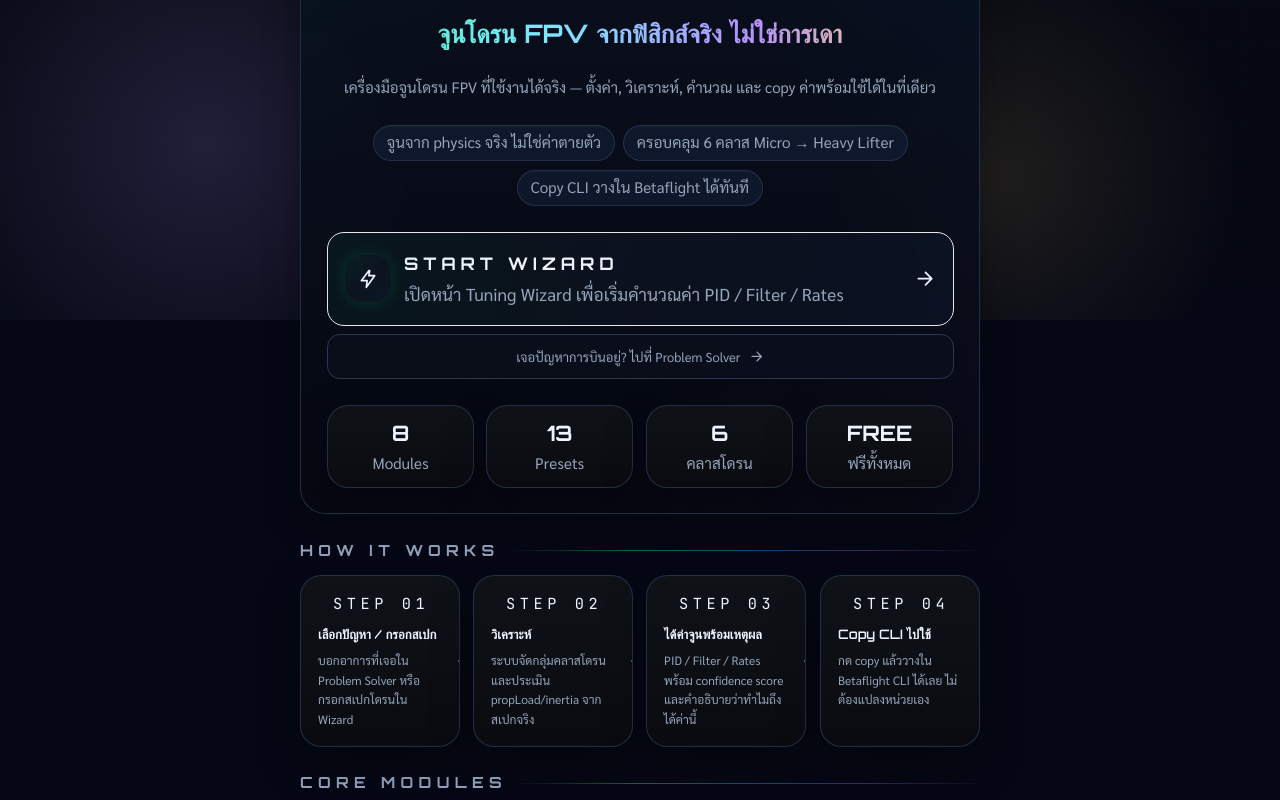
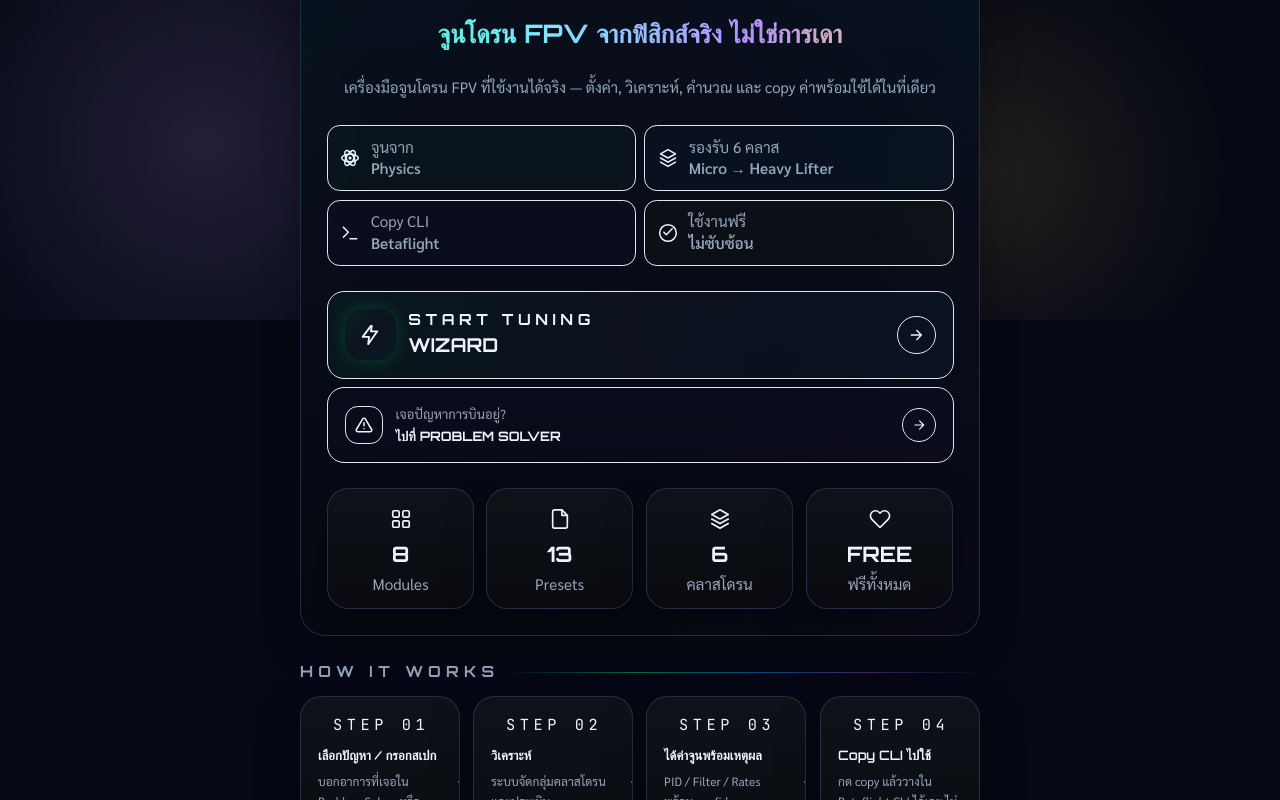
Before and after one commit to Santipap250/OBIXCORE, a Next.js app: page / in a window 1280 px wide. Shown: the part 480-1280 px from the top of the page. Built offline with nearby package versions, Linux system fonts and the light colour scheme; no server answers.

Commit message:
Add files via upload

```diff
--- a/app/page.tsx
+++ b/app/page.tsx
@@ -151,18 +151,107 @@ const tools = [
   },
 ];
 
-const quickStats = [
-  { value: "8", label: "Modules", color: "text-purple-DEFAULT" },
-  { value: "13", label: "Presets", color: "text-amber-DEFAULT" },
-  { value: "6", label: "คลาสโดรน", color: "text-blue-DEFAULT" },
-  { value: "FREE", label: "ฟรีทั้งหมด", color: "text-green-DEFAULT" },
+const featurePills = [
+  {
+    label: "จูนจาก",
+    highlight: "Physics",
+    accent: "green" as const,
+    icon: (
+      <svg width="20" height="20" viewBox="0 0 24 24" fill="none" stroke="currentColor" strokeWidth="1.8" strokeLinecap="round" strokeLinejoin="round">
+        <circle cx="12" cy="12" r="1"/>
+        <ellipse cx="12" cy="12" rx="10" ry="4.5"/>
+        <ellipse cx="12" cy="12" rx="10" ry="4.5" transform="rotate(60 12 12)"/>
+        <ellipse cx="12" cy="12" rx="10" ry="4.5" transform="rotate(120 12 12)"/>
+      </svg>
+    ),
+  },
+  {
+    label: "รองรับ 6 คลาส",
+    highlight: "Micro → Heavy Lifter",
+    accent: "blue" as const,
+    icon: (
+      <svg width="20" height="20" viewBox="0 0 24 24" fill="none" stroke="currentColor" strokeWidth="1.8" strokeLinecap="round" strokeLinejoin="round">
+        <path d="M12 2 3 7l9 5 9-5-9-5Z"/>
+        <path d="M3 12l9 5 9-5"/>
+        <path d="M3 17l9 5 9-5"/>
+      </svg>
+    ),
+  },
+  {
+    label: "Copy CLI",
+    highlight: "Betaflight",
+    accent: "purple" as const,
+    icon: (
+      <svg width="20" height="20" viewBox="0 0 24 24" fill="none" stroke="currentColor" strokeWidth="1.8" strokeLinecap="round" strokeLinejoin="round">
+        <polyline points="4 17 10 11 4 5"/>
+        <line x1="12" y1="19" x2="20" y2="19"/>
+      </svg>
+    ),
+  },
+  {
+    label: "ใช้งานฟรี",
+    highlight: "ไม่ซับซ้อน",
+    accent: "amber" as const,
+    icon: (
+      <svg width="20" height="20" viewBox="0 0 24 24" fill="none" stroke="currentColor" strokeWidth="1.8" strokeLinecap="round" strokeLinejoin="round">
+        <path d="M7 11l3 3 7-7"/>
+        <circle cx="12" cy="12" r="10"/>
+      </svg>
+    ),
+  },
 ];
 
-const valueProps = [
-  "จูนจาก physics จริง ไม่ใช่ค่าตายตัว",
-  "ครอบคลุม 6 คลาส Micro → Heavy Lifter",
-  "Copy CLI วางใน Betaflight ได้ทันที",
+const quickStats = [
+  {
+    value: "8",
+    label: "Modules",
+    color: "text-purple-DEFAULT",
+    icon: (
+      <svg width="22" height="22" viewBox="0 0 24 24" fill="none" stroke="currentColor" strokeWidth="1.8" strokeLinecap="round" strokeLinejoin="round">
+        <rect x="3" y="3" width="7" height="7" rx="1.5"/><rect x="14" y="3" width="7" height="7" rx="1.5"/>
+        <rect x="3" y="14" width="7" height="7" rx="1.5"/><rect x="14" y="14" width="7" height="7" rx="1.5"/>
+      </svg>
+    ),
+  },
+  {
+    value: "13",
+    label: "Presets",
+    color: "text-amber-DEFAULT",
+    icon: (
+      <svg width="22" height="22" viewBox="0 0 24 24" fill="none" stroke="currentColor" strokeWidth="1.8" strokeLinecap="round" strokeLinejoin="round">
+        <path d="M14 2H6a2 2 0 0 0-2 2v16a2 2 0 0 0 2 2h12a2 2 0 0 0 2-2V8z"/>
+        <polyline points="14 2 14 8 20 8"/>
+      </svg>
+    ),
+  },
+  {
+    value: "6",
+    label: "คลาสโดรน",
+    color: "text-blue-DEFAULT",
+    icon: (
+      <svg width="22" height="22" viewBox="0 0 24 24" fill="none" stroke="currentColor" strokeWidth="1.8" strokeLinecap="round" strokeLinejoin="round">
+        <path d="M12 2 3 7l9 5 9-5-9-5Z"/><path d="M3 12l9 5 9-5"/><path d="M3 17l9 5 9-5"/>
+      </svg>
+    ),
+  },
+  {
+    value: "FREE",
+    label: "ฟรีทั้งหมด",
+    color: "text-green-DEFAULT",
+    icon: (
+      <svg width="22" height="22" viewBox="0 0 24 24" fill="none" stroke="currentColor" strokeWidth="1.8" strokeLinecap="round" strokeLinejoin="round">
+        <path d="M20.84 4.61a5.5 5.5 0 0 0-7.78 0L12 5.67l-1.06-1.06a5.5 5.5 0 0 0-7.78 7.78l1.06 1.06L12 21.23l7.78-7.78 1.06-1.06a5.5 5.5 0 0 0 0-7.78z"/>
+      </svg>
+    ),
+  },
 ];
+
+const pillAccentClasses = {
+  green: { border: "border-green-DEFAULT/25", text: "text-green-DEFAULT", bg: "bg-green-muted/10" },
+  blue: { border: "border-blue-DEFAULT/25", text: "text-blue-DEFAULT", bg: "bg-blue-muted/10" },
+  purple: { border: "border-purple-DEFAULT/25", text: "text-purple-DEFAULT", bg: "bg-purple-muted/10" },
+  amber: { border: "border-amber-DEFAULT/25", text: "text-amber-DEFAULT", bg: "bg-amber-muted/10" },
+};
 
 const flowSteps = [
   {
@@ -219,52 +308,80 @@ export default function HomePage() {
             เครื่องมือจูนโดรน FPV ที่ใช้งานได้จริง — ตั้งค่า, วิเคราะห์, คำนวณ และ copy ค่าพร้อมใช้ได้ในที่เดียว
           </p>
 
-          <div className="flex flex-wrap justify-center gap-2">
-            {valueProps.map((item) => (
-              <span key={item} className="hud-chip px-3 py-1.5 text-[11px] font-sarabun text-text-muted">
-                {item}
-              </span>
-            ))}
+          <div className="grid grid-cols-2 gap-2">
+            {featurePills.map((item) => {
+              const a = pillAccentClasses[item.accent];
+              return (
+                <div
+                  key={item.label}
+                  className={`flex items-center gap-2.5 rounded-xl border ${a.border} ${a.bg} px-3 py-2.5 text-left`}
+                >
+                  <span className={a.text}>{item.icon}</span>
+                  <span className="text-[11px] leading-tight text-text-muted">
+                    {item.label}
+                    <br />
+                    <span className={`font-semibold ${a.text}`}>{item.highlight}</span>
+                  </span>
+                </div>
+              );
+            })}
           </div>
 
-          <div className="mx-auto max-w-3xl">
+          <div className="mx-auto max-w-3xl space-y-2">
             <Link
               href="/wizard"
               className="group flex items-center justify-between rounded-2xl border border-green-DEFAULT/35 bg-gradient-to-r from-green-muted/20 via-bg-surface/75 to-blue-muted/15 px-4 py-4 text-left transition-all hover:border-green-DEFAULT hover:shadow-[0_0_18px_rgba(0,232,122,0.10)] active:scale-[0.99]"
             >
               <div className="flex items-center gap-3">
-                <div className="flex h-11 w-11 items-center justify-center rounded-2xl bg-gradient-to-br from-green-DEFAULT to-cyan-DEFAULT text-bg-DEFAULT shadow-[0_0_16px_rgba(0,232,122,0.16)]">
-                  <svg width="20" height="20" viewBox="0 0 24 24" fill="none" stroke="currentColor" strokeWidth="2" strokeLinecap="round" strokeLinejoin="round">
+                <div className="flex h-12 w-12 items-center justify-center rounded-2xl bg-gradient-to-br from-green-DEFAULT to-cyan-DEFAULT text-bg-DEFAULT shadow-[0_0_18px_rgba(0,232,122,0.22)]">
+                  <svg width="22" height="22" viewBox="0 0 24 24" fill="none" stroke="currentColor" strokeWidth="2" strokeLinecap="round" strokeLinejoin="round">
                     <path d="M13 2L4 14h7l-1 8 10-14h-7l1-6z"/>
                   </svg>
                 </div>
                 <div>
-                  <div className="font-orbitron text-sm font-bold tracking-[0.28em] text-text">
-                    START WIZARD
+                  <div className="font-orbitron text-[11px] font-bold uppercase tracking-[0.3em] text-green-DEFAULT">
+                    START TUNING
                   </div>
-                  <div className="mt-1 text-sm text-text-muted">
-                    เปิดหน้า Tuning Wizard เพื่อเริ่มคำนวณค่า PID / Filter / Rates
+                  <div className="font-orbitron text-lg font-bold text-text">
+                    WIZARD
                   </div>
                 </div>
               </div>
-              <svg className="h-5 w-5 text-green-DEFAULT transition-transform group-hover:translate-x-1" viewBox="0 0 24 24" fill="none" stroke="currentColor" strokeWidth="2" strokeLinecap="round" strokeLinejoin="round">
-                <path d="M5 12h14M13 5l7 7-7 7"/>
-              </svg>
+              <span className="flex h-9 w-9 shrink-0 items-center justify-center rounded-full border border-green-DEFAULT/40 text-green-DEFAULT transition-transform group-hover:translate-x-1">
+                <svg width="16" height="16" viewBox="0 0 24 24" fill="none" stroke="currentColor" strokeWidth="2" strokeLinecap="round" strokeLinejoin="round">
+                  <path d="M5 12h14M13 5l7 7-7 7"/>
+                </svg>
+              </span>
             </Link>
+
             <Link
               href="/problems"
-              className="group mt-2 flex items-center justify-center gap-2 rounded-xl border border-bg-border bg-bg-surface/50 px-4 py-2.5 text-[13px] text-text-muted transition-all hover:border-amber-DEFAULT/40 hover:text-amber-DEFAULT active:scale-[0.99]"
+              className="group flex items-center justify-between rounded-2xl border border-purple-DEFAULT/30 bg-purple-muted/10 px-4 py-3.5 text-left transition-all hover:border-purple-DEFAULT/60 active:scale-[0.99]"
             >
-              เจอปัญหาการบินอยู่? ไปที่ Problem Solver
-              <svg className="h-3.5 w-3.5 transition-transform group-hover:translate-x-1" viewBox="0 0 24 24" fill="none" stroke="currentColor" strokeWidth="2" strokeLinecap="round" strokeLinejoin="round">
-                <path d="M5 12h14M13 5l7 7-7 7"/>
-              </svg>
+              <div className="flex items-center gap-3">
+                <span className="flex h-9 w-9 shrink-0 items-center justify-center rounded-xl border border-purple-DEFAULT/40 text-purple-DEFAULT">
+                  <svg width="18" height="18" viewBox="0 0 24 24" fill="none" stroke="currentColor" strokeWidth="2" strokeLinecap="round" strokeLinejoin="round">
+                    <path d="M10.29 3.86L1.82 18a2 2 0 0 0 1.71 3h16.94a2 2 0 0 0 1.71-3L13.71 3.86a2 2 0 0 0-3.42 0z"/>
+                    <line x1="12" y1="9" x2="12" y2="13"/><line x1="12" y1="17" x2="12.01" y2="17"/>
+                  </svg>
+                </span>
+                <div className="text-[13px]">
+                  <div className="text-text-muted">เจอปัญหาการบินอยู่?</div>
+                  <div className="font-orbitron text-[13px] font-bold text-purple-DEFAULT">ไปที่ PROBLEM SOLVER</div>
+                </div>
+              </div>
+              <span className="flex h-8 w-8 shrink-0 items-center justify-center rounded-full border border-purple-DEFAULT/40 text-purple-DEFAULT transition-transform group-hover:translate-x-1">
+                <svg width="14" height="14" viewBox="0 0 24 24" fill="none" stroke="currentColor" strokeWidth="2" strokeLinecap="round" strokeLinejoin="round">
+                  <path d="M5 12h14M13 5l7 7-7 7"/>
+                </svg>
+              </span>
             </Link>
           </div>
 
           <div className="grid grid-cols-2 gap-3 sm:grid-cols-4">
             {quickStats.map((s) => (
               <div key={s.label} className="hud-panel rounded-2xl p-3 text-center">
+                <span className={`mx-auto mb-1 flex h-8 w-8 items-center justify-center ${s.color}`}>{s.icon}</span>
                 <div className={`font-orbitron text-xl font-bold ${s.color}`}>{s.value}</div>
                 <div className="mt-1 text-[11px] text-text-muted">{s.label}</div>
               </div>
```
